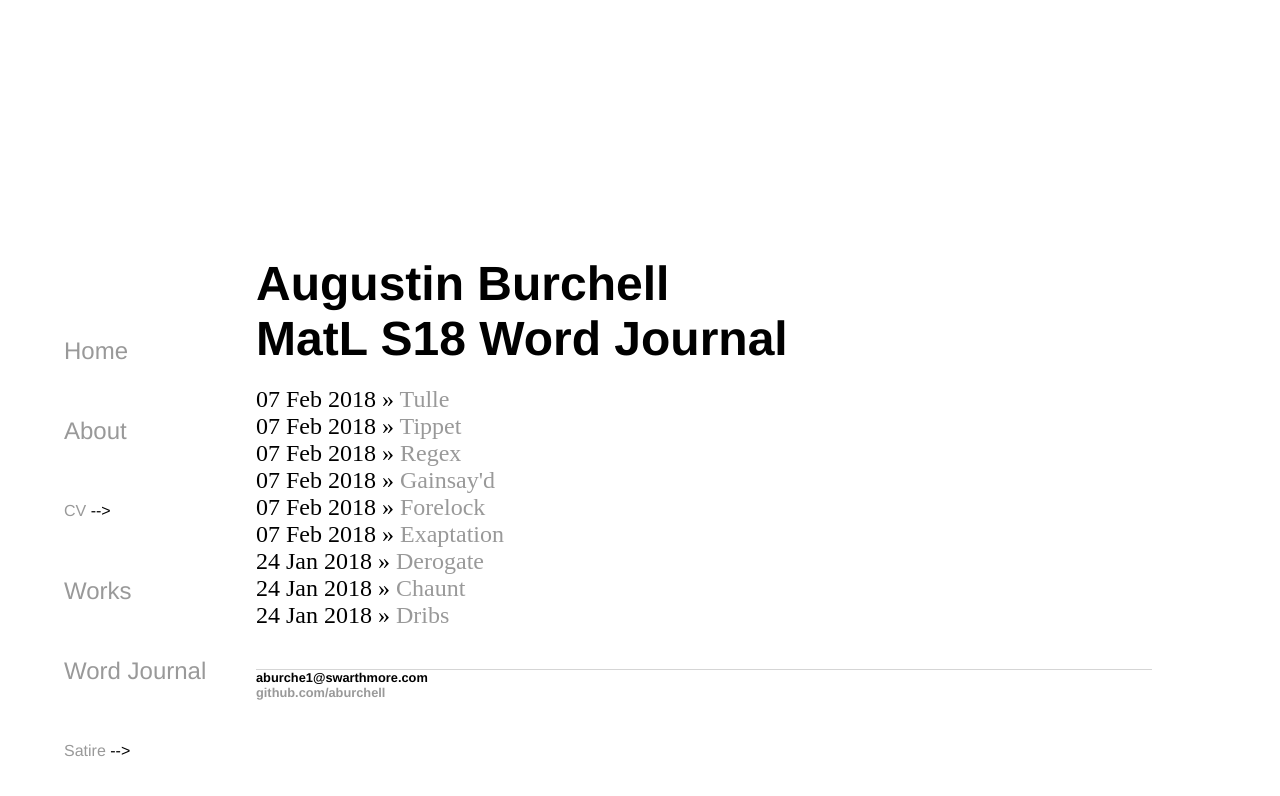
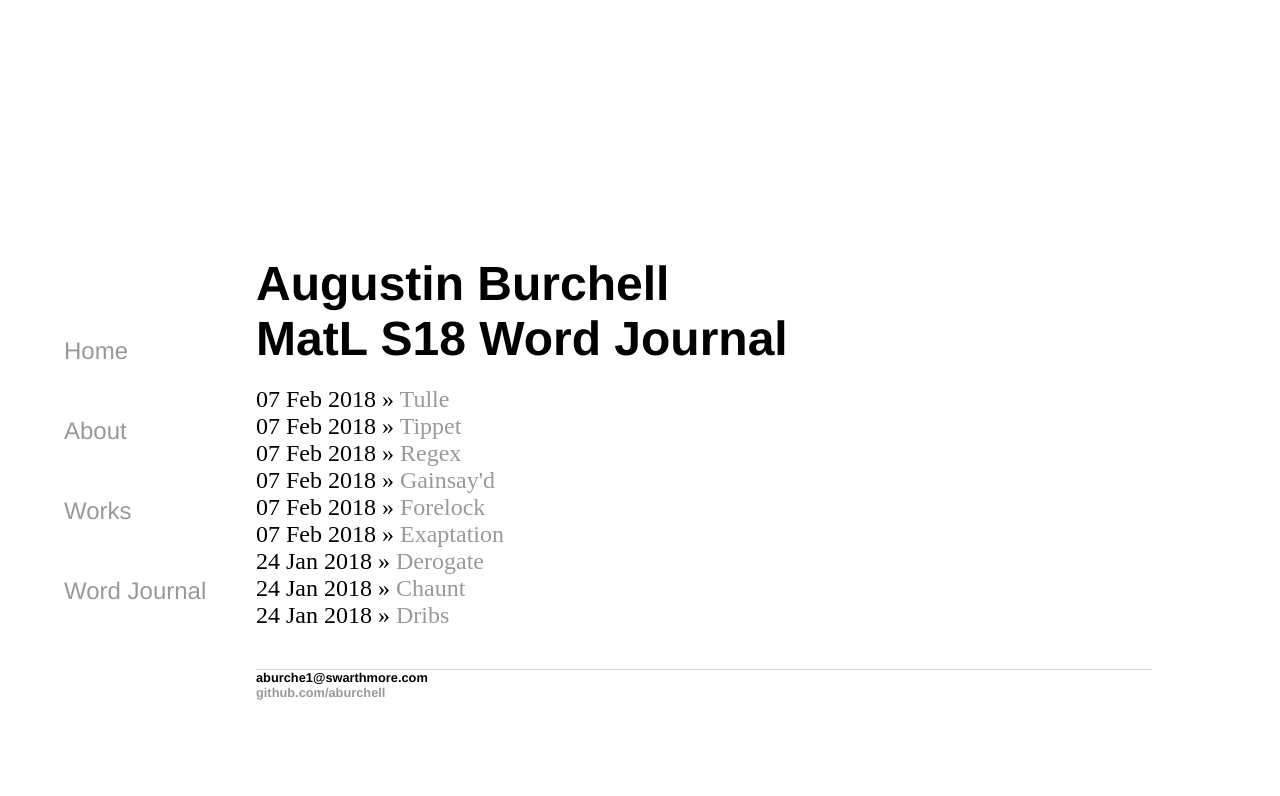
Before and after one commit to aburchell/aburchell.github.io, a Jekyll site: the page built from wordjournal/index.html, in a window 1280 px wide and 956 px high. Shown: the top 796 px of the window. Built offline with Jekyll 4.4.1, drawn with Linux system fonts in a browser that asks for light colours.

Commit message:
Update default.html

```diff
--- a/_layouts/default.html
+++ b/_layouts/default.html
@@ -11,10 +11,10 @@
 	    		<ul>
 	        		<li><a href="/">Home</a></li>
 		        	<li><a href="/about">About</a></li>
-	        		<!- <li><a href="/cv">CV</a></li> -->
+	        		<!-- <li><a href="/cv">CV</a></li> -->
 	        		<li><a href="/blog">Works</a></li>
 				<li><a href="/wordjournal">Word Journal</a></li>
-				<!- <li><a href="/satire">Satire</a></li> -->
+				<!-- <li><a href="/satire">Satire</a></li> -->
 
 	    		</ul>
 			</nav>
```
